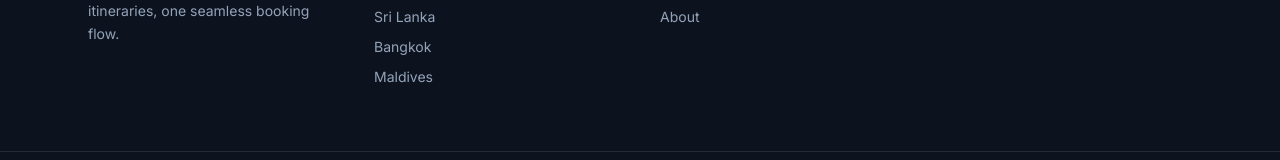
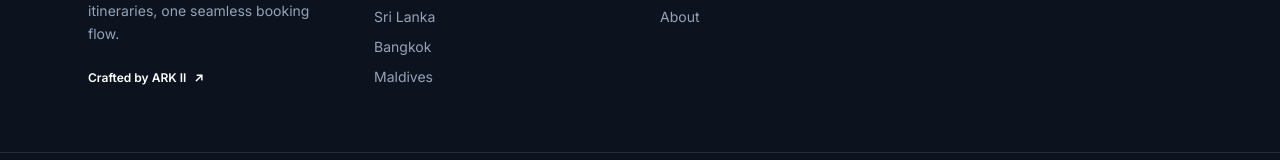
Before and after one commit to LinukaBandara/Travelogue, a Next.js app: page / in a window 1280 px wide. Shown: the part 3457-3617 px from the top of the page. Built offline with nearby package versions, Linux system fonts and the light colour scheme.

Commit message:
feat: add ARK II attribution link

```diff
--- a/components/Footer.js
+++ b/components/Footer.js
@@ -4,27 +4,36 @@ import Link from "next/link";
 import { useState } from "react";
 import { destinations } from "@/lib/destinations";
 
+const ARK_II_URL = "https://ark-ii.studio";
+
 export default function Footer() {
   const [email, setEmail] = useState("");
   const [subscribed, setSubscribed] = useState(false);
 
   return (
-    <footer id="about" className="border-t border-white/10 bg-steel/40 mt-32">
+    <footer className="border-t border-white/10 bg-steel/40 mt-32">
       <div className="mx-auto max-w-6xl px-6 py-16 grid md:grid-cols-4 gap-10">
         <div className="md:col-span-1">
           <div className="font-display text-xl text-white mb-3">Travelogue</div>
           <p className="text-sm text-slateSoft leading-relaxed max-w-[240px]">
             A cinematic way to plan a trip — curated destinations, real itineraries, one seamless booking flow.
           </p>
+          <a
+            href={ARK_II_URL}
+            target="_blank"
+            rel="noopener noreferrer"
+            className="inline-flex items-center gap-2 mt-6 text-xs font-semibold text-white hover:text-mint transition-colors"
+          >
+            Crafted by ARK II
+            <span aria-hidden="true">↗</span>
+          </a>
         </div>
 
         <div>
           <div className="text-xs font-semibold text-white mb-4 tracking-wide">Destinations</div>
           <div className="flex flex-col gap-2.5">
             {destinations.slice(0, 5).map((d) => (
-              <Link key={d.slug} href={`/destinations/${d.slug}`} className="text-sm text-slateSoft hover:text-mint transition-colors">
-                {d.name}
-              </Link>
+              <Link key={d.slug} href={`/destinations/${d.slug}`} className="text-sm text-slateSoft hover:text-mint transition-colors">{d.name}</Link>
             ))}
           </div>
         </div>
@@ -43,24 +52,9 @@ export default function Footer() {
           {subscribed ? (
             <p className="text-sm text-mint">You're on the list.</p>
           ) : (
-            <form
-              onSubmit={(e) => {
-                e.preventDefault();
-                if (email.trim()) setSubscribed(true);
-              }}
-              className="flex gap-2"
-            >
-              <input
-                type="email"
-                required
-                value={email}
-                onChange={(e) => setEmail(e.target.value)}
-                placeholder="you@example.com"
-                className="flex-1 min-w-0 rounded-lg bg-arctic border border-white/10 px-3 py-2.5 text-sm text-white placeholder:text-slateSoft/50 focus:outline-none focus:border-mint"
-              />
-              <button type="submit" className="rounded-lg bg-mint text-arctic text-sm font-semibold px-4 py-2.5 flex-shrink-0">
-                Join
-              </button>
+            <form onSubmit={(e) => { e.preventDefault(); if (email.trim()) setSubscribed(true); }} className="flex gap-2">
+              <input type="email" required value={email} onChange={(e) => setEmail(e.target.value)} placeholder="you@example.com" aria-label="Email for route ideas" className="flex-1 min-w-0 rounded-lg bg-arctic border border-white/10 px-3 py-2.5 text-sm text-white placeholder:text-slateSoft/50 focus:outline-none focus:border-mint" />
+              <button type="submit" className="rounded-lg bg-mint text-arctic text-sm font-semibold px-4 py-2.5 flex-shrink-0">Join</button>
             </form>
           )}
         </div>
```
